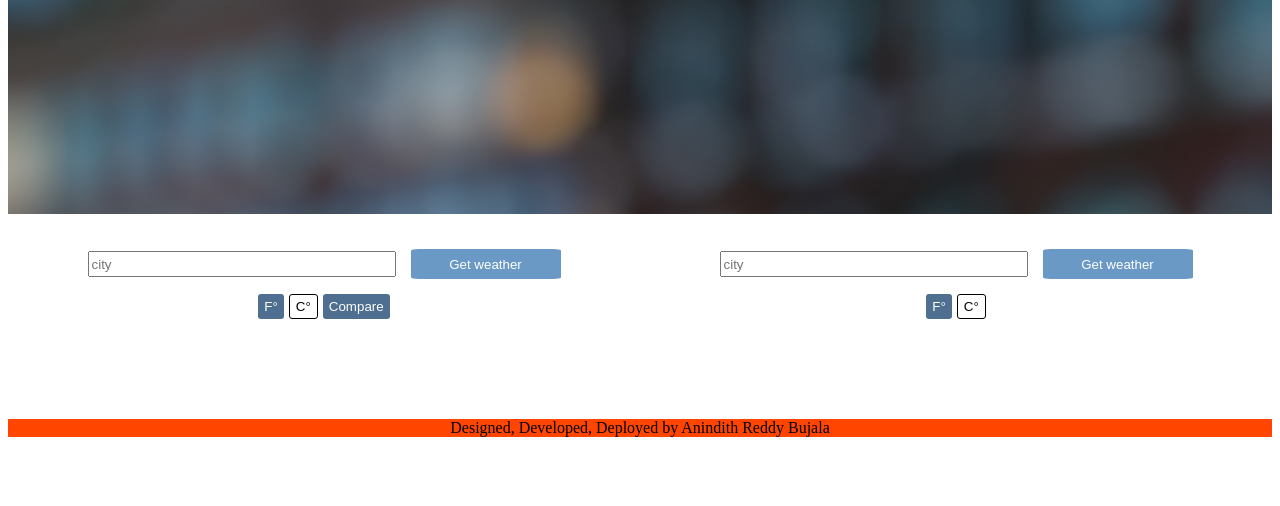
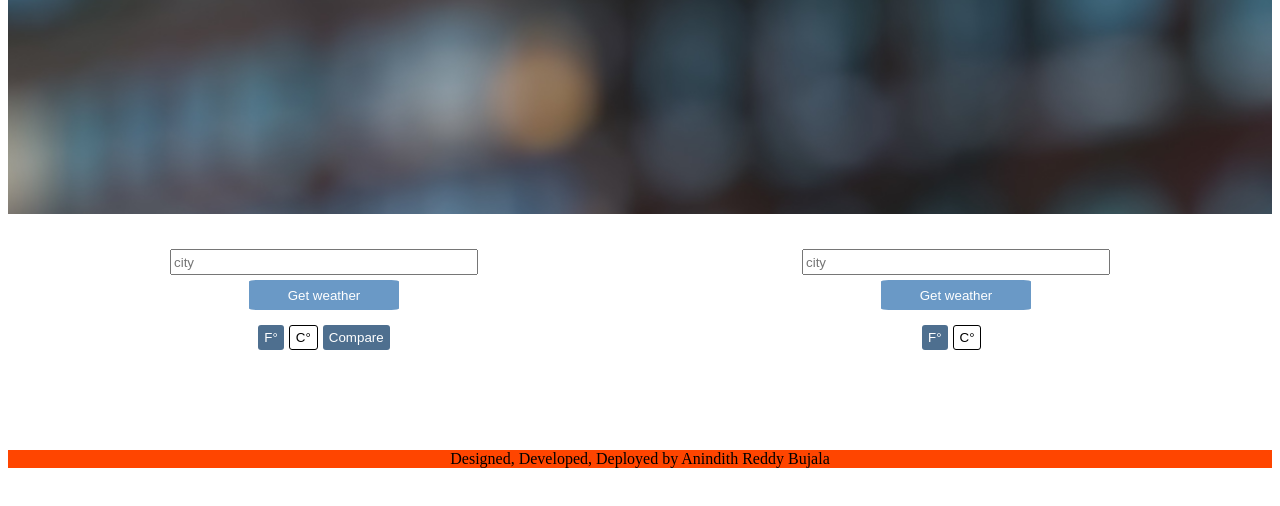
Before and after one commit to anindith123/weather-app, a React app: page / in a window 1280 px wide. Both pictures are taken after a click on the button "Compare". Shown: the part 124-630 px from the top of the page. Built offline with nearby package versions, Linux system fonts and the light colour scheme; a web font is replaced by a local one.

Commit message:
updated mobile friendly styling and some styling issues

```diff
--- a/src/components/front.js
+++ b/src/components/front.js
@@ -63,56 +63,57 @@ class Front extends Component {
         div.className = "alert";
         div.appendChild(document.createTextNode('Enter city name'));
         const container = document.querySelector('#'.concat('', ((tar) === 'form1' ? 'formcontainer1' : 'formcontainer2')));
-        const form = document.querySelector('#'.concat('', ((tar) === 'form1' ? 'inputform1' : 'inputform2')));
+        const form = document.querySelector('#'.concat('', ((tar) === 'form1' ? 'form1' : 'form2')));
         container.insertBefore(div, form);
         setTimeout(() => document.querySelector('.alert').remove(),3000);
 
     }
 
     render() {
-        return <div style={{ display: " ".concat('', ((this.state.compare) ? "flex" : "grid")) }}>
-            <div id="formcontainer1" style={{ margin: "auto" }}>
-                <div id="inputform1" className="inputForm">
-                    <form name="form1" onSubmit={this.formSubmit} >
+        return <div className={((this.state.compare) ? "compare" : "nocompare")}>
+            <div id="formcontainer1">
+                {/*<div id="inputform1" className="inputForm">*/}
+                    <form name="form1" id="form1" onSubmit={this.formSubmit} >
 
                         <input className="inputbox" type="text" name="city" placeholder="city" />
 
                         <button className="submitbutton" type="submit" value="submit">Get weather</button>
 
-                    </form></div>
-                <div className="inputForm">
+                    </form>
+
+                {/*<div className="inputForm">*/}
                     <div className="tempform">
                         <button name="temp1" className={"tempunit".concat(' ', ((this.state.unit1) === "imperial" ? "active" : "notactive"))} type="button" onClick={this.fareinclick} value="fareinheit">F{'\u00b0'}</button>
                         <button name="temp1" className={"tempunitc".concat(' ', ((this.state.unit1) === "metric" ? "active" : "notactive"))} type="button" onClick={this.celciusclick} value="fareinheit">C{'\u00b0'}</button>
                         <button name="compare" className={"tempunitc".concat(' ', ((this.state.compare) ? "active" : "notactive"))} type="button" onClick={this.compareClick} value="Compare">Compare</button>
                     </div>
-                </div>
+
                 <WeatherDesc citydata={this.state.citydata1} display={this.state.data_available1} />
             </div>
 
             {/*-------------------------------------------------------------------------------------------------------*/}
 
-            <div id="formcontainer2" style={{ margin: "auto", display: " ".concat('', ((this.state.compare) ? "block" : "none")) }}>
+            <div id="formcontainer2" style={{ display: " ".concat('', ((this.state.compare) ? "block" : "none")) }}>
 
-                <div id="inputform2" className="inputForm">
-                    <form name="form2" onSubmit={this.formSubmit} >
+
+                    <form name="form2" id="form2" onSubmit={this.formSubmit} >
 
                         <input className="inputbox" type="text" name="city" placeholder="city" />
 
                         <button className="submitbutton" type="submit" value="submit">Get weather</button>
 
-                    </form></div>
-                <div style={{ margin: "auto" }}>
+                    </form>
 
-                    <div className="inputForm">
-                        <div className="tempform">
+
+
+                        <div className="tempform2">
                             <button name="temp2" className={"tempunit".concat(' ', ((this.state.unit2) === "imperial" ? "active" : "notactive"))} type="button" onClick={this.fareinclick} value="fareinheit">F{'\u00b0'}</button>
                             <button name="temp2" className={"tempunitc".concat(' ', ((this.state.unit2) === "metric" ? "active" : "notactive"))} type="button" onClick={this.celciusclick} value="fareinheit">C{'\u00b0'}</button>
                         </div>
-                    </div>
+
                     <WeatherDesc citydata={this.state.citydata2} display={this.state.data_available2} />
-                </div>
-                </div>
+
+            </div>
 
         </div>
 
--- a/src/styles/styles.scss
+++ b/src/styles/scss/styles.scss
@@ -4,6 +4,21 @@ $major-font : 'Exo', sans-serif;
 
 .aligned {
     text-align : center;
+}
+
+@media(min-width: 768px){
+    .compare{
+        display:grid;
+        grid-template-columns: 2fr 2fr;
+    }
+}
+
+.compare{
+    @extend .nocompare;
+}
+
+.nocompare{
+    display:grid;
 }
 
 
@@ -17,6 +32,7 @@ $major-font : 'Exo', sans-serif;
     background-image: url('media/bgground2.jpg');
     background-position:center;
     color:#9eb2da;
+    text-overflow: ellipsis;
 }
 
 .temp{
@@ -40,10 +56,6 @@ $major-font : 'Exo', sans-serif;
     font-size: $fsize - 20;
 }
 
-.inputForm{
-    display:flex;
-
-}
 
 .inputbox{
     height:20px;
@@ -55,14 +67,13 @@ $major-font : 'Exo', sans-serif;
     color: white;
     border: none;
     border-radius: 5%;
-    margin-left: 15px;
+    margin : 5px auto 0px auto;
     height : 30px;
     width : 150px;
+    margin-top  : 5px;
 }
 
-form{
-    margin:auto;
-}
+
 
 
 h1{
@@ -72,6 +83,10 @@ h1{
 
     .tempform{
         margin: 15px auto 0px auto;
+      }
+
+      .tempform2{
+          margin: 15px auto 0px 120px;
       }
 
 .tempunit{
@@ -117,3 +132,13 @@ footer{
 
 
 }
+
+#formcontainer1{
+    display: flex;
+    flex-direction: column;
+    margin:auto;
+}
+
+#formcontainer2,#form1,#form2{
+    @extend #formcontainer1;
+}
```
Also changed, not shown: src/styles/styles.css, 1 other file.
